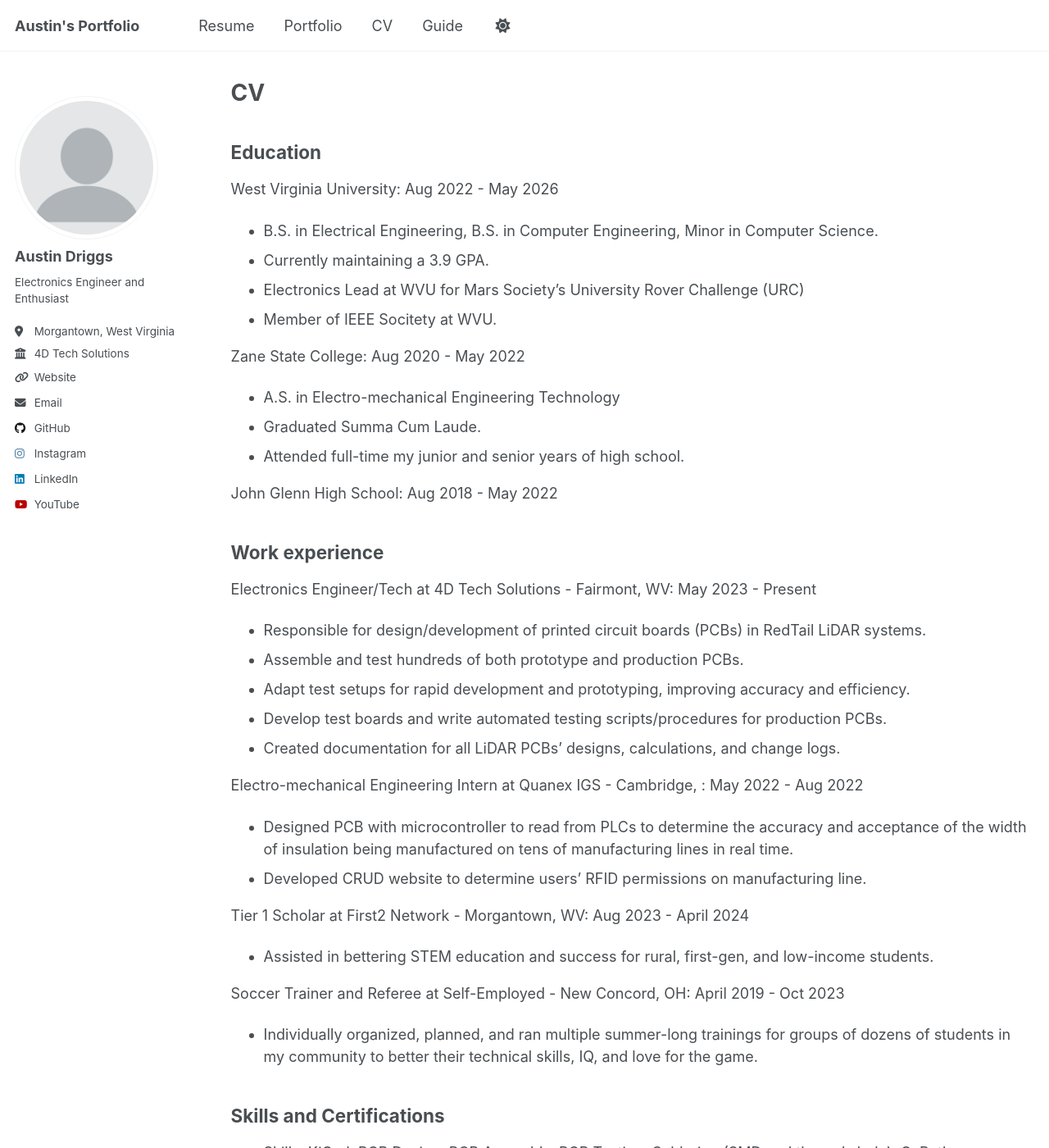
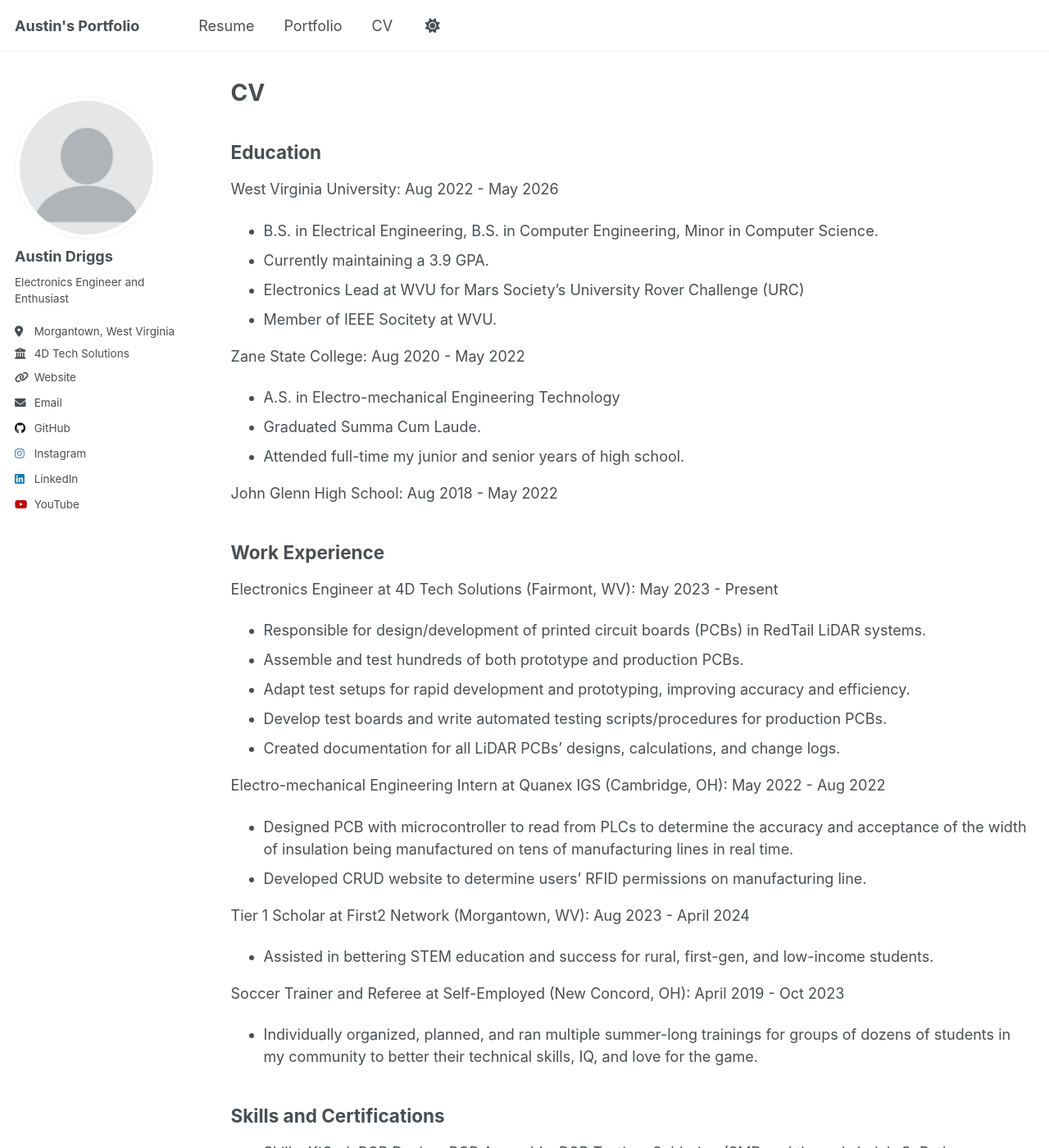
Before and after one commit to austindriggs/austindriggs.github.io, a Jekyll site: the page built from _pages/cv.md, in a window 1280 px wide and 1400 px high. Shown: the whole window at 82% size. Built offline with Jekyll 4.4.1, drawn with Linux system fonts in a browser that asks for light colours; a script that is not in the unit is left out.

```diff
--- a/_data/navigation.yml
+++ b/_data/navigation.yml
@@ -17,5 +17,5 @@ main:
   - title: "CV"
     url: /cv/
 
-  - title: "Guide"
-    url: /markdown/
+  #- title: "Guide"
+  #  url: /markdown/
--- a/_pages/cv.md
+++ b/_pages/cv.md
@@ -25,23 +25,23 @@ Zane State College:	Aug 2020 - May 2022
 John Glenn High School: Aug 2018 - May 2022
 
 
-## Work experience
+## Work Experience
 
-Electronics Engineer/Tech at 4D Tech Solutions - Fairmont, WV: May 2023 - Present
+Electronics Engineer at 4D Tech Solutions (Fairmont, WV): May 2023 - Present
 - Responsible for design/development of printed circuit boards (PCBs) in RedTail LiDAR systems.
 - Assemble and test hundreds of both prototype and production PCBs.
 - Adapt test setups for rapid development and prototyping, improving accuracy and efficiency.
 - Develop test boards and write automated testing scripts/procedures for production PCBs.
 - Created documentation for all LiDAR PCBs’ designs, calculations, and change logs.
 
-Electro-mechanical Engineering Intern at Quanex IGS - Cambridge, : May 2022 - Aug 2022
+Electro-mechanical Engineering Intern at Quanex IGS (Cambridge, OH): May 2022 - Aug 2022
 - Designed PCB with microcontroller to read from PLCs to determine the accuracy and acceptance of the width of insulation being manufactured on tens of manufacturing lines in real time.
 - Developed CRUD website to determine users’ RFID permissions on manufacturing line.
 
-Tier 1 Scholar at First2 Network - Morgantown, WV: Aug 2023 - April 2024
+Tier 1 Scholar at First2 Network (Morgantown, WV): Aug 2023 - April 2024
 - Assisted in bettering STEM education and success for rural, first-gen, and low-income students.
 
-Soccer Trainer and Referee at Self-Employed - New Concord, OH: April 2019 - Oct 2023
+Soccer Trainer and Referee at Self-Employed (New Concord, OH): April 2019 - Oct 2023
 - Individually organized, planned, and ran multiple summer-long trainings for groups of dozens of students in my community to better their technical skills, IQ, and love for the game.
 
 
```
Also changed, not shown: 1 other file.
